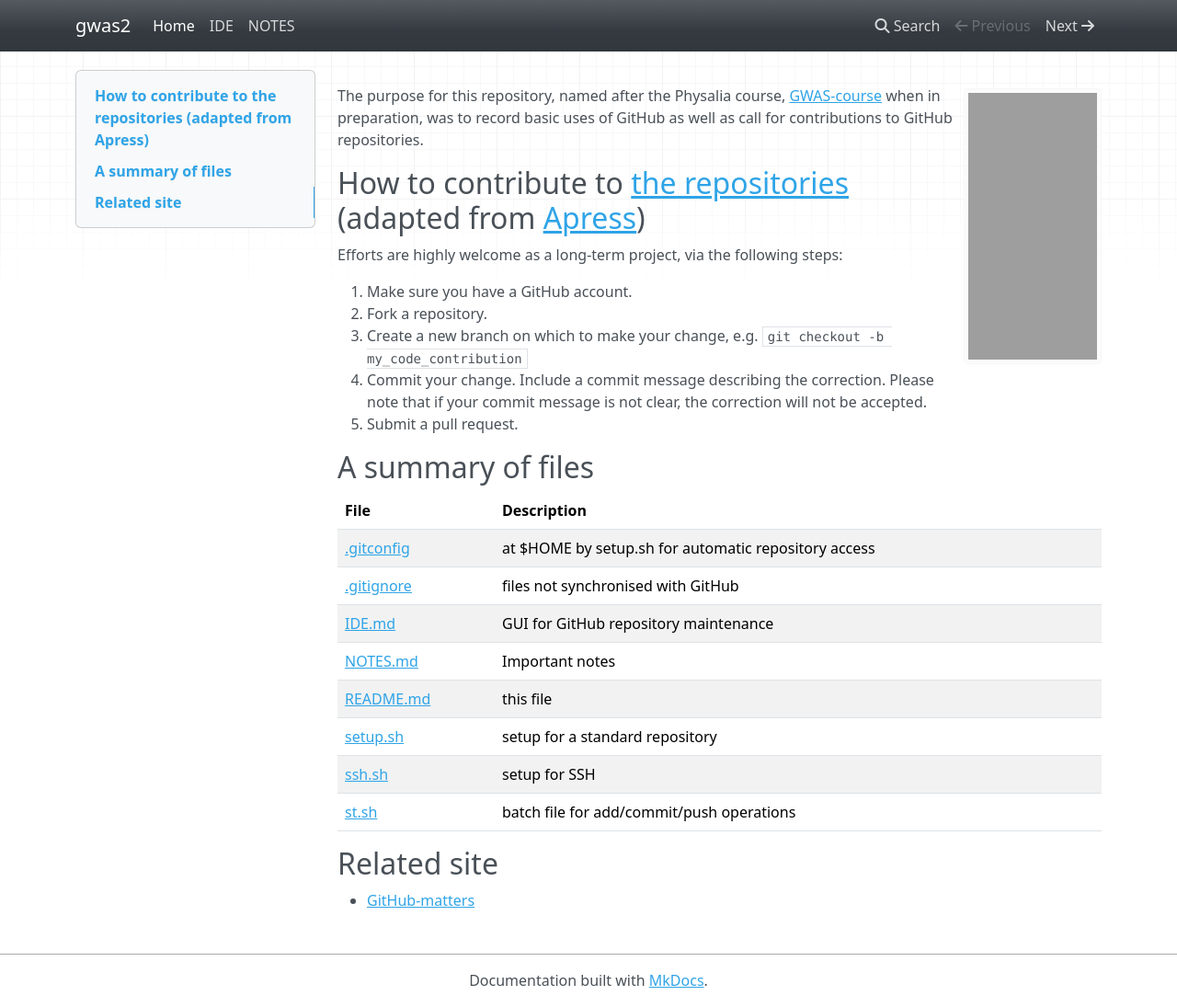
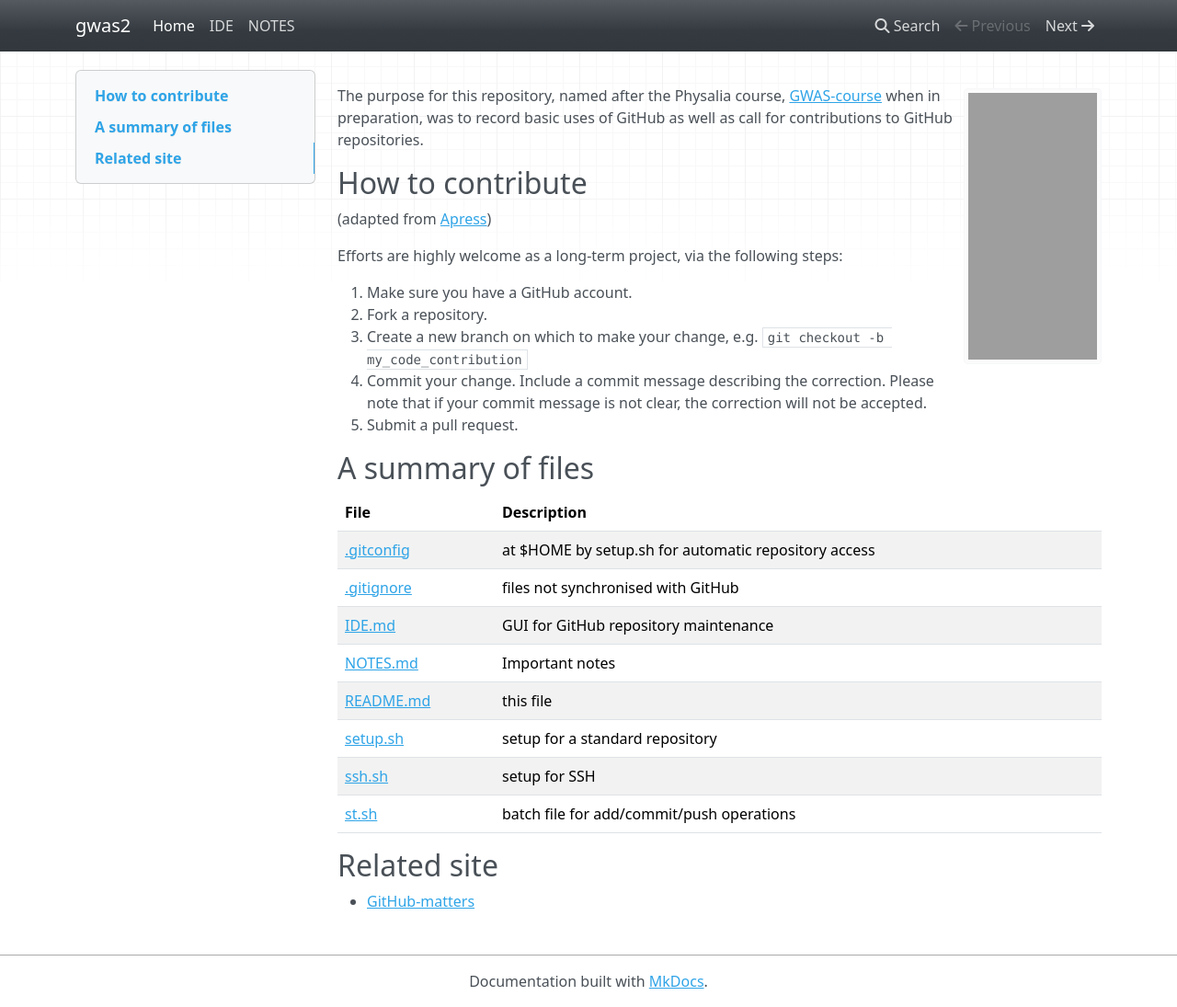
Before and after one commit to jinghuazhao/physalia, an MkDocs documentation site: the page built from docs/README.md, in a window 1280 px wide and 1095 px high. Shown: the whole window at 92% size. Built offline with MkDocs 1.6.1, drawn with Linux system fonts in a browser that asks for light colours; nearby versions of some CDN libraries; a script that is not in the unit is left out; grey boxes are pictures that could not be loaded.

Commit message:
physalia

```diff
--- a/docs/README.md
+++ b/docs/README.md
@@ -2,7 +2,9 @@
 
 The purpose for this repository, named after the Physalia course, [GWAS-course](https://github.com/jinghuazhao/GWAS-course) when in preparation, was to record basic uses of GitHub as well as call for contributions to GitHub repositories.
 
-## How to contribute to [the repositories](https://github.com/jinghuazhao?tab=repositories) (adapted from [Apress](https://github.com/apress))
+## How to contribute
+
+(adapted from [Apress](https://github.com/apress))
 
 Efforts are highly welcome as a long-term project, via the following steps:
 
```
